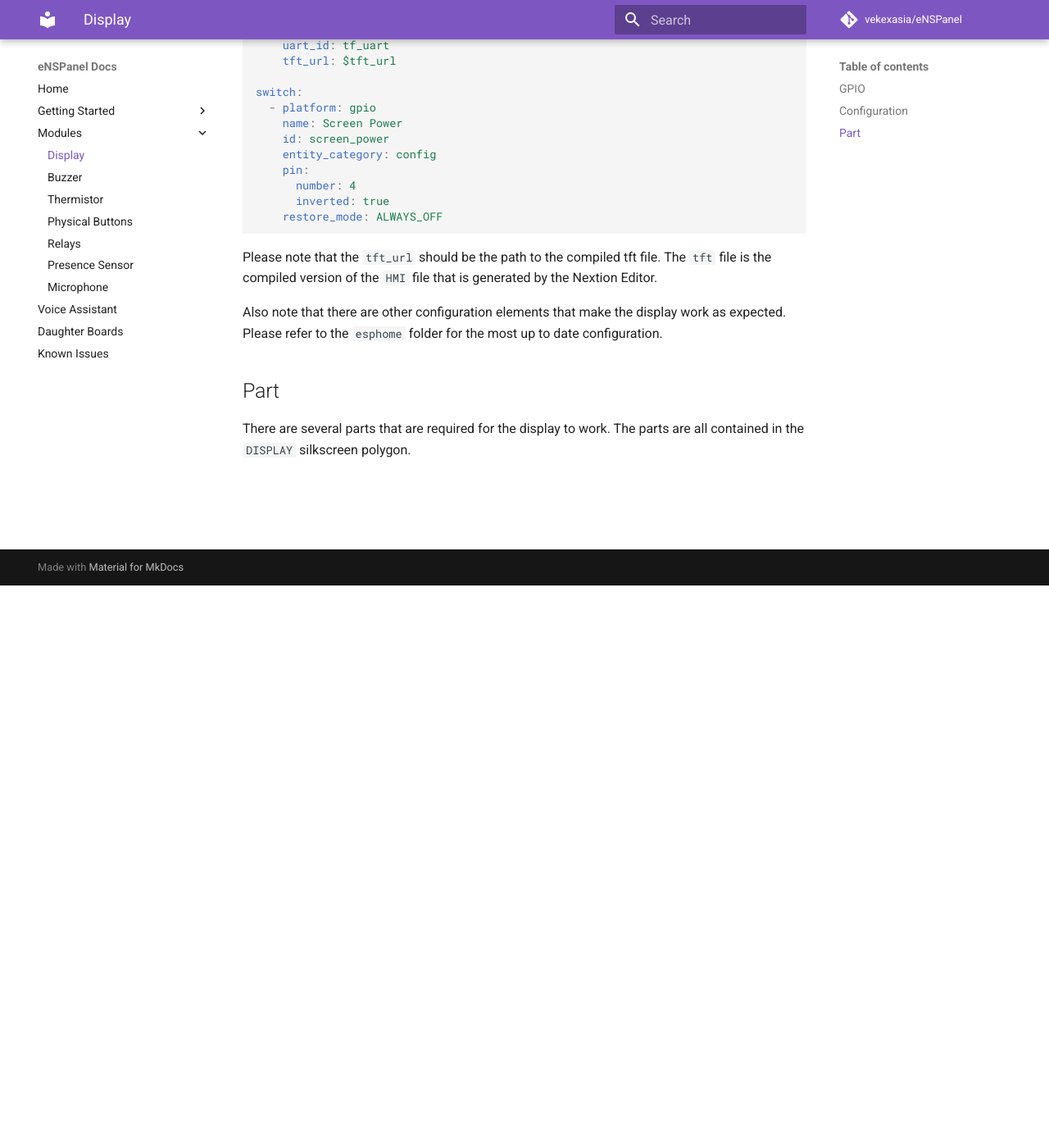
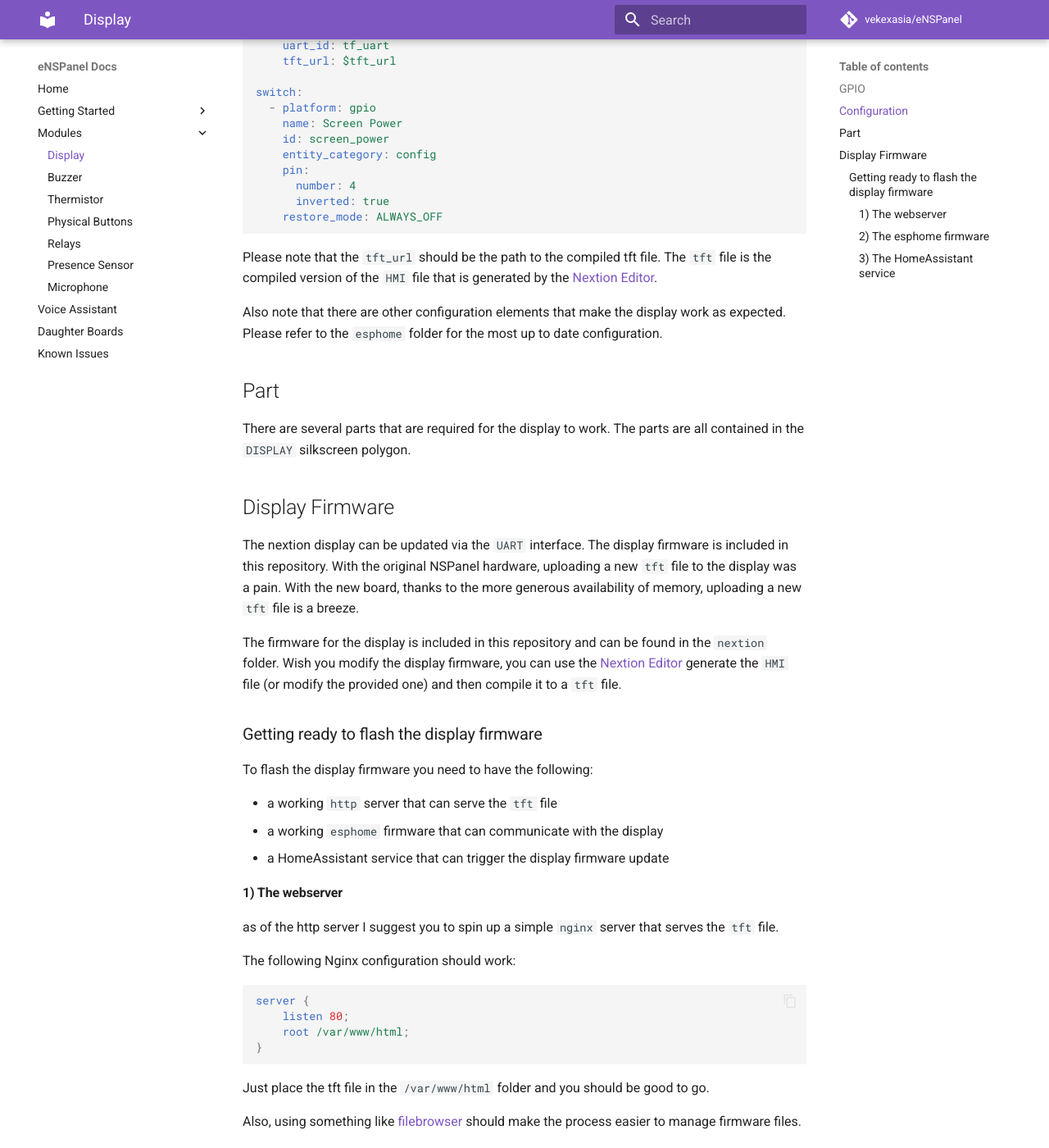
Before and after one commit to vekexasia/eNSPanel, an MkDocs documentation site: the page built from docs/modules/display.md, in a window 1280 px wide and 1400 px high, scrolled down 686 px. Shown: the whole window at 82% size. Built offline with MkDocs 1.6.1 and Material for MkDocs 9.7.7, drawn with Linux system fonts in a browser that asks for light colours; comment, search, counter and statistics services are not loaded; some of the changed text lies outside the part shown.

Commit message:
:docs add some other info for display flashing

````diff
--- a/docs/modules/display.md
+++ b/docs/modules/display.md
@@ -34,10 +34,65 @@ switch:
     restore_mode: ALWAYS_OFF
 ```
 
-Please note that the `tft_url` should be the path to the compiled tft file. The `tft` file is the compiled version of the `HMI` file that is generated by the Nextion Editor.
+Please note that the `tft_url` should be the path to the compiled tft file. The `tft` file is the compiled version of the `HMI` file that is generated by the [Nextion Editor](https://nextion.tech/nextion-editor/).
 
 Also note that there are other configuration elements that make the display work as expected. Please refer to the `esphome` folder for the most up to date configuration.
 
 ## Part
 
 There are several parts that are required for the display to work. The parts are all contained in the `DISPLAY` silkscreen polygon.
+
+## Display Firmware
+
+The nextion display can be updated via the `UART` interface. The display firmware is included in this repository. With the original NSPanel hardware, uploading a new `tft` file to the display was a pain.
+With the new board, thanks to the more generous availability of memory, uploading a new `tft` file is a breeze.
+
+The firmware for the display is included in this repository and can be found in the `nextion` folder. Wish you modify the display firmware, you can use the [Nextion Editor](https://nextion.tech/nextion-editor/) generate the `HMI` file (or modify the provided one) and then compile it to a `tft` file.
+
+### Getting ready to flash the display firmware
+
+To flash the display firmware you need to have the following:
+
+- a working `http` server that can serve the `tft` file
+- a working `esphome` firmware that can communicate with the display
+- a HomeAssistant service that can trigger the display firmware update
+
+#### 1) The webserver
+
+as of the http server I suggest you to spin up a simple `nginx` server that serves the `tft` file.
+
+The following Nginx configuration should work:
+
+```nginx
+server {
+    listen 80;
+    root /var/www/html;
+}
+```
+Just place the tft file in the `/var/www/html` folder and you should be good to go.
+
+Also, using something like [filebrowser](https://github.com/filebrowser/filebrowser) should make the process easier to manage firmware files.
+
+#### 2) The `esphome` firmware
+
+The esphome configuration is provided in the `esphome/nextion.yaml` file.
+
+To summarize you need to have at least the `uart`, the `display` and the `api` component for the next step
+
+#### 3) The HomeAssistant service
+
+The HomeAssistant service is provided in the `esphome/nextion.yaml` file.
+
+But you can also use the following service:
+
+```yaml
+
+api:
+  services:
+    - service: upload_tft
+      then:
+        - lambda: 'id(disp1)->upload_tft();'
+
+```
+
+The $tft_url should be provided as part of the yaml esphome configuration. (check `esphome/vekexasia-hmi.yaml` for an example)
````
